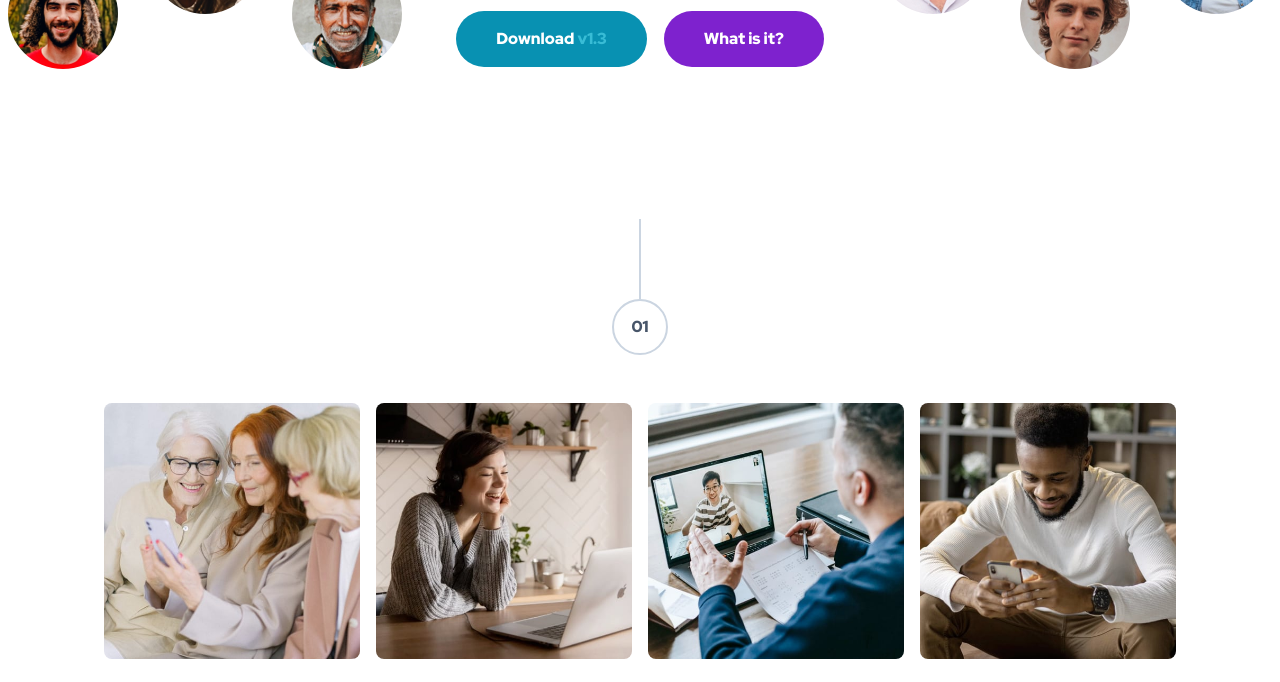
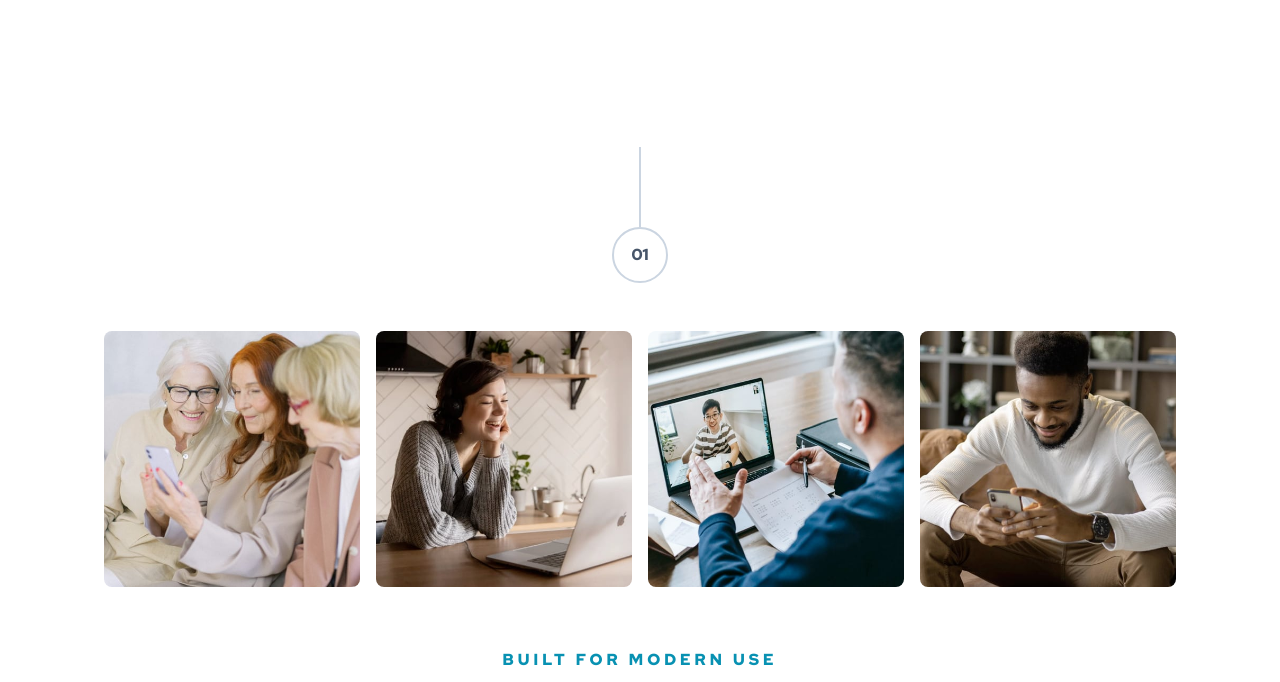
Before and after one commit to imalex1212/meet-landing-page, a plain HTML site: page index.html in a window 1280 px wide. Shown: the part 501-1183 px from the top of the page. Drawn offline with nearby package versions, Linux system fonts and the light colour scheme.

Commit message:
Remove introductory text from index.html
Removed introductory text about Meet's features.

```diff
--- a/index.html
+++ b/index.html
@@ -21,13 +21,7 @@
     <script src="https://cdn.tailwindcss.com"></script>
   </head>
   <body>
-    Meet makes it easy to connect with others face-to-face virtually and
-    collaborate across any device. Download v1.3 What is it? 01 Built for modern
-    use Smarter meetings, all in one place Send messages, share files, show your
-    screen, and record your meetings — all in one workspace. Control who can
-    join with invite-only team access, data encryption, and data export. 02
-    Experience more together Stay connected with reliable HD meetings and
-    unlimited one-on-one and group video sessions. Download v1.3
+
 
     <main class="min-h-screen bg-very-light-gray">
       <header class="pt-20 px-20 flex justify-center">
```
